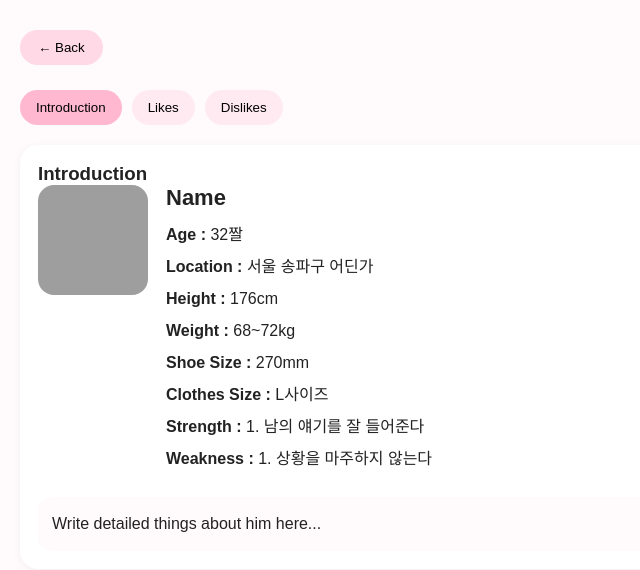
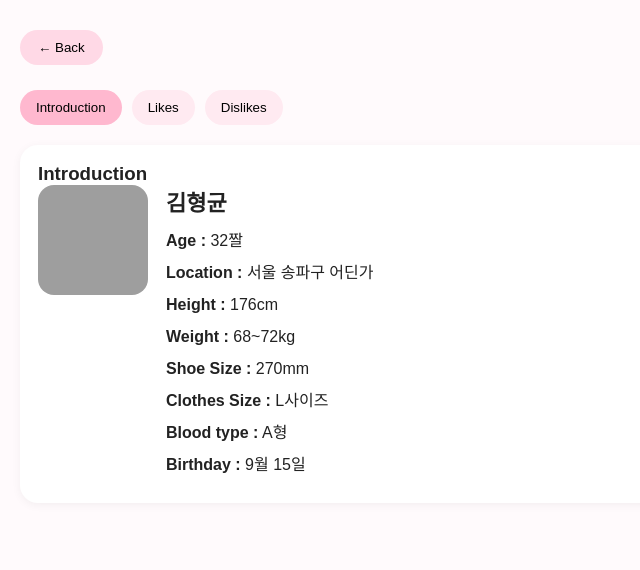
Before and after one commit to duhfirwhfiuwrfhiewhfiuerw/Introduce, a plain HTML site: page index.html in a window 1280 px wide. Both pictures are taken after a click on the button "About Him". Shown: the whole page, without its empty margins (0-640 px from the left). Drawn offline with Linux system fonts and the light colour scheme; grey boxes are pictures that could not be loaded.

Commit message:
Update index.html

```diff
--- a/index.html
+++ b/index.html
@@ -669,7 +669,7 @@ body{
 
   <div class="profile-info">
 
-    <h2>Name</h2>
+    <h2>김형균</h2>
 
     <p><strong>Age :</strong> 32짤</p>
 
@@ -683,19 +683,14 @@ body{
 
     <p><strong>Clothes Size :</strong> L사이즈</p>
 
-    <p><strong>Strength :</strong> 1. 남의 얘기를 잘 들어준다</p>
+    <p><strong>Blood type :</strong> A형</p>
 
-    <p><strong>Weakness :</strong> 1. 상황을 마주하지 않는다</p>
+    <p><strong>Birthday :</strong> 9월 15일</p>
 
   </div>
 
 </div>
 
-<div class="detail-box">
-
-  Write detailed things about him here...
-
-</div>
 
     </div>
 
```
